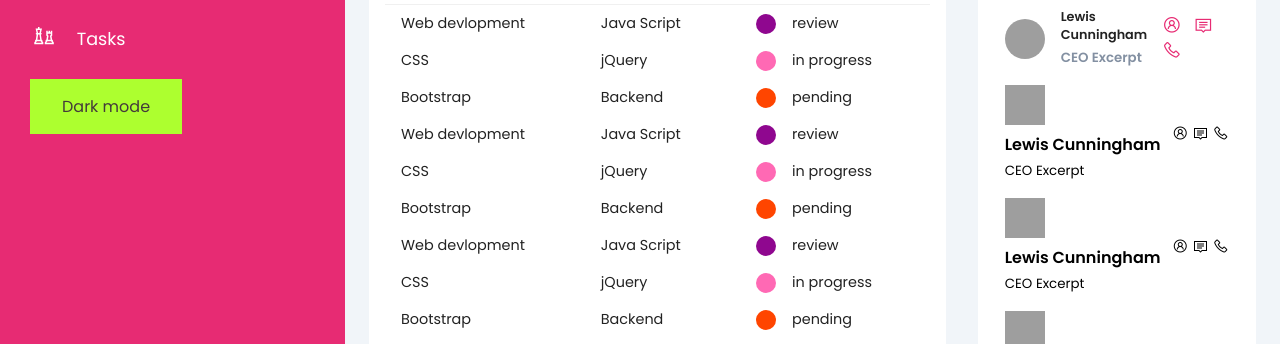
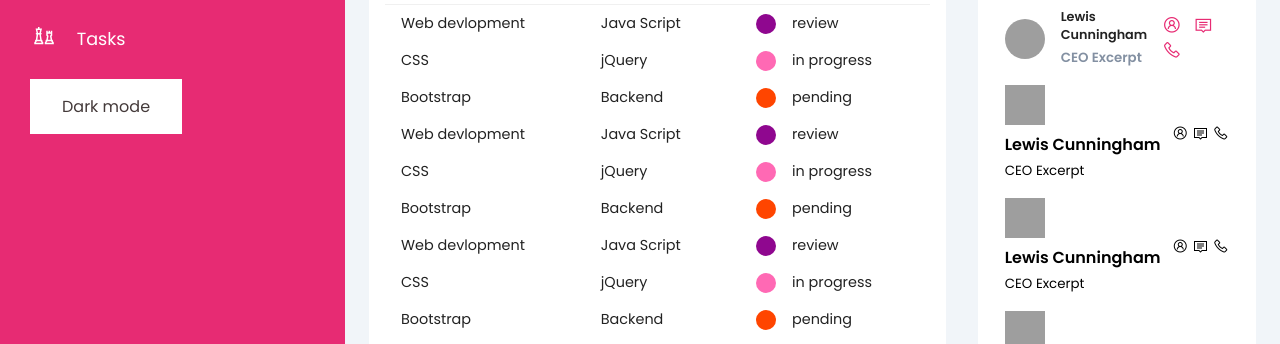
Before and after one commit to Sukriti-Shukla/sukriti_dashboard, a plain HTML site: page index.html in a window 1280 px wide. Shown: the part 445-789 px from the top of the page. Drawn offline with nearby package versions, Linux system fonts and the light colour scheme; grey boxes are pictures that could not be loaded.

Commit message:
Update styling.css

```diff
--- a/styling.css
+++ b/styling.css
@@ -410,7 +410,7 @@ tr td:last-child{
 }
 #mode {
     margin-left:30px;
-    background-color: greenyellow; /* Green */
+    background-color: white; /* Green */
     border: none;
     color:  rgb(68, 58, 58);
     padding: 15px 32px;
```
